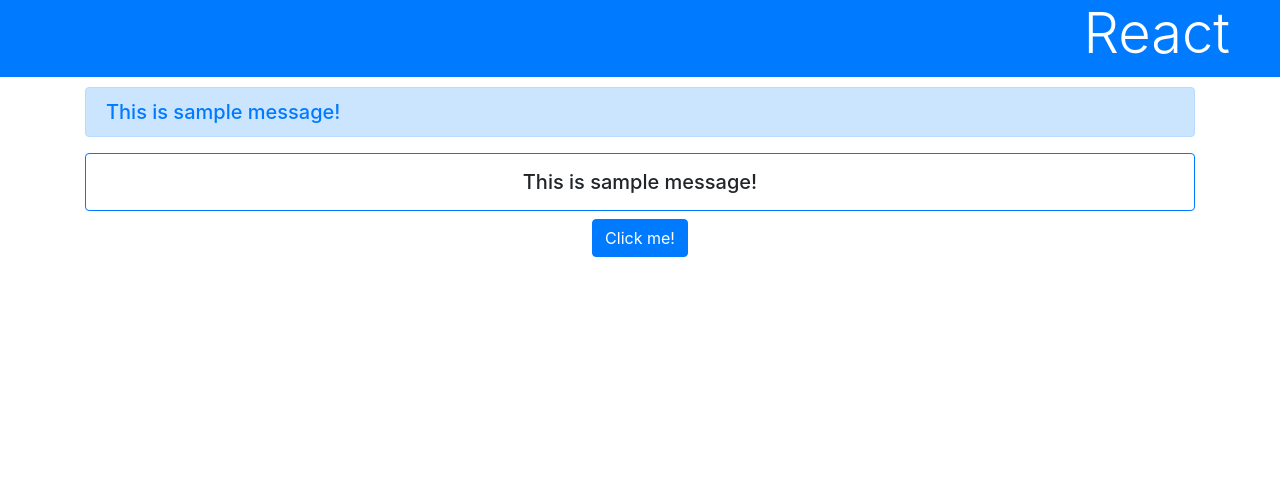
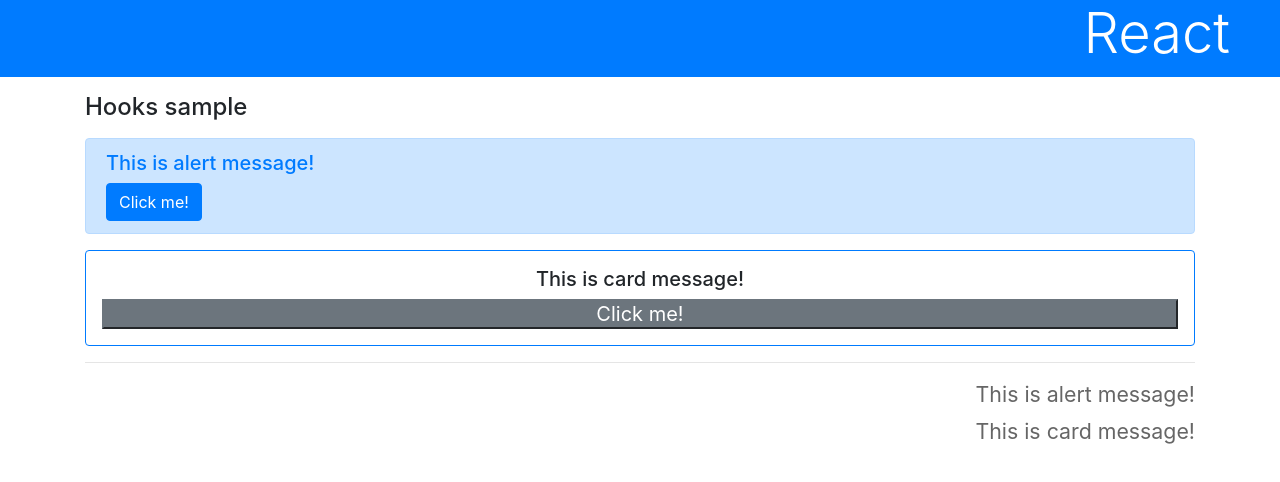
Before and after one commit to besumero628/practice_js, a React (Create React App) app in the folder react_app/: page / in a window 1280 px wide. Shown: the top 482 px of the page. Built offline with nearby package versions, Linux system fonts and the light colour scheme.

Commit message:
[React] 双方向に値をやり取りする

```diff
--- a/react_app/src/App.js
+++ b/react_app/src/App.js
@@ -2,35 +2,51 @@
 import './App.css'
 
 function AlertMessage(props) {
+  const data = ["Hello!", "Welcome...", "Good-bye?"]
+
+  const actionAlert = ()=> {
+    const re = data[Math.floor(Math.random() * data.length)]
+    props.setAlert('message: "' + re + '".')
+  }
   return <div className='alert alert-primary h5 text-primary'>
-    {props.message}
+    <h5>{props.alert}</h5>
+    <button onClick={actionAlert} className='btn btn-primary'>
+      Click me!
+    </button>
   </div>
 }
 
 function CardMessage(props) {
+  const [count, setCount] = useState(0)
+
+  const actionCard = () => {
+    setCount(count + 1)
+    props.setCard("card counter: " + count + " count.")
+  }
+
   return <div className='card p-3 h5 border-primary text-center'>
-    {props.message}
+    <h5>{props.card}</h5>
+    <button onClick={actionCard} className='="btn btn-secondary'>
+      Click me!
+    </button>
   </div>
 }
 
 function App() {
-  const [msg, setMsg] = useState("This is sample message!")
-
-  const doAction = ()=>{
-    let res = window.prompt('type your name:')
-    setMsg("Hello," + res + "!!")
-  }
+  const [alert, setAlert] = useState("This is alert message!")
+  const [card, setCard] = useState("This is card message!")
 
   return(
     <div>
       <h1 className='bg-primary text-white display-4'>React</h1>
       <div className='container'>
-        <AlertMessage message={msg} />
-        <CardMessage message={msg} />
-        <div className='text-center'>
-          <button onClick={doAction} className='btn btn-primary'>
-            Click me!
-          </button>
+        <h4 className='my-3'>Hooks sample</h4>
+        <AlertMessage alert={alert} setAlert={setAlert} />
+        <CardMessage card={card} setCard={setCard} />
+        <hr />
+        <div className='text-right'>
+          <p>{alert}</p>
+          <p>{card}</p>
         </div>
       </div>
     </div>
```
